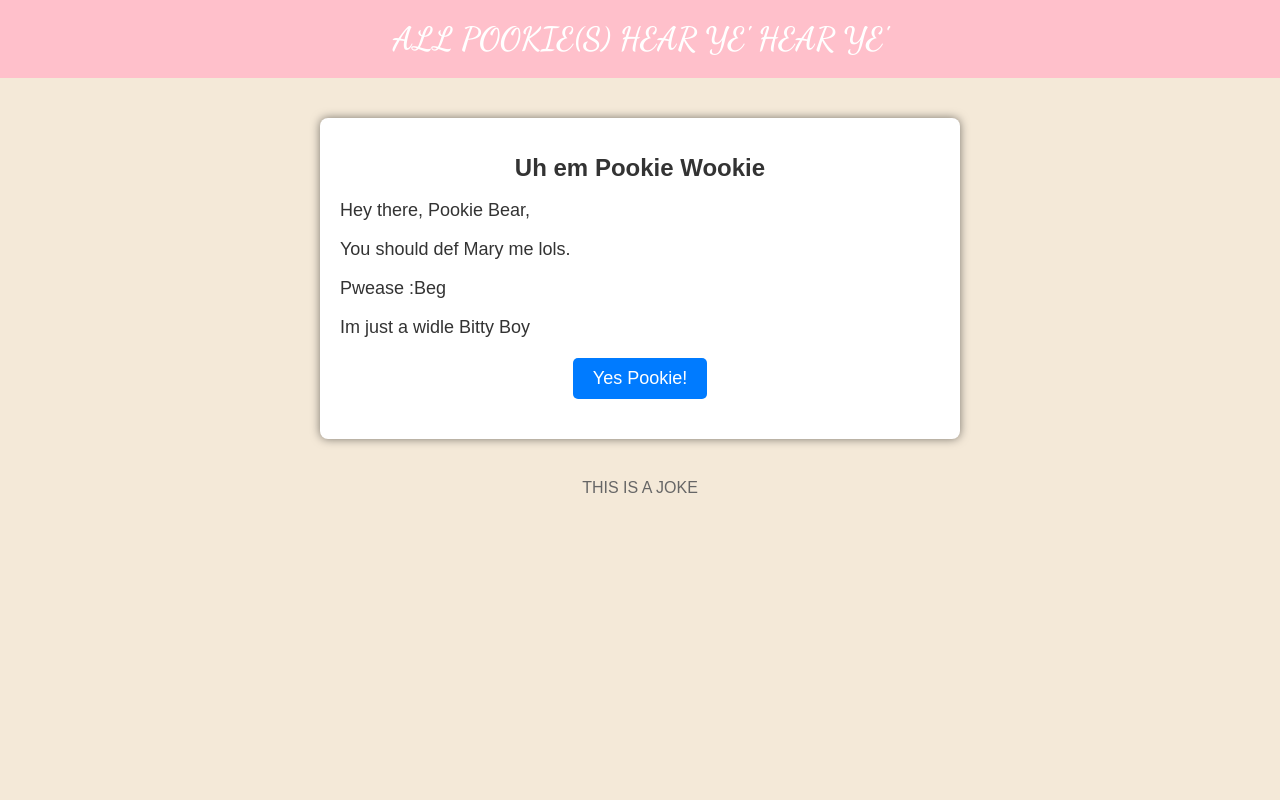
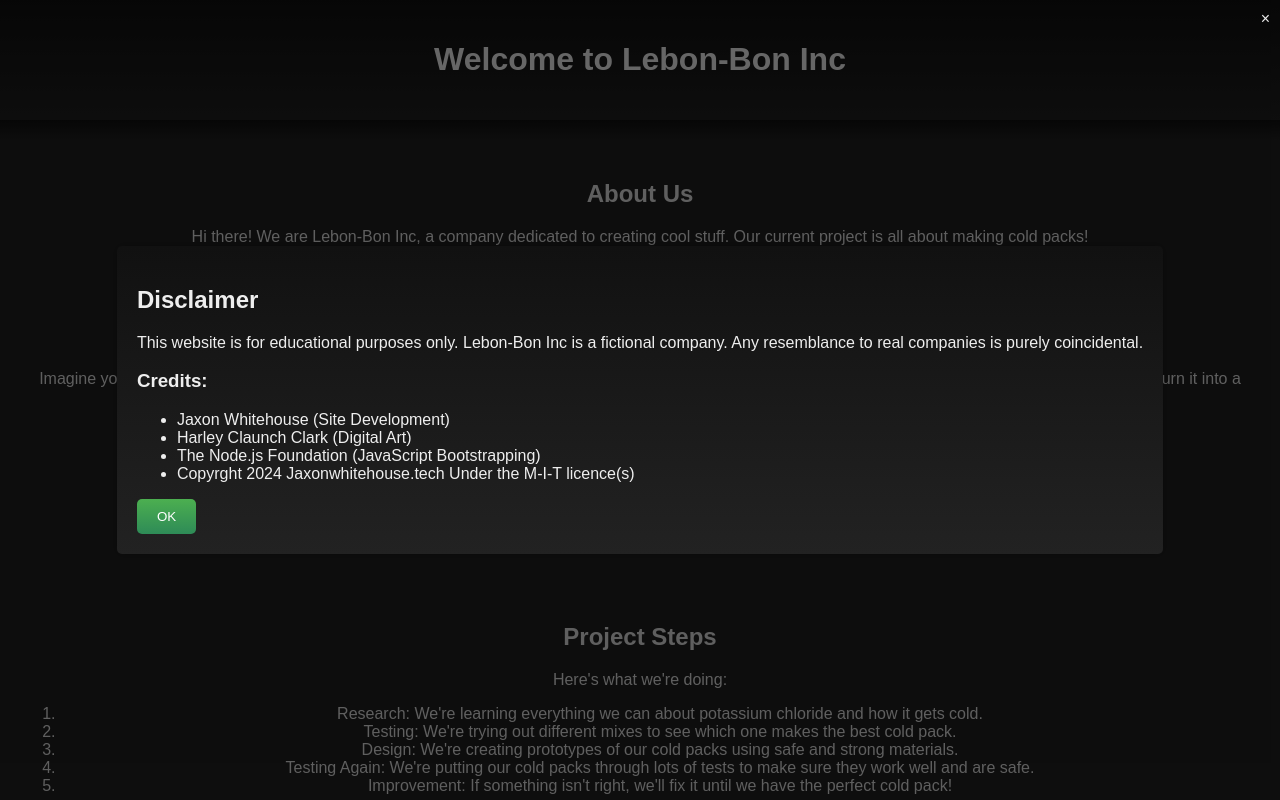
Before and after one commit to BRuveUSMC/freeartsupplies, a plain HTML site: page index.html in a window 1280 px wide. Shown: the top 800 px of the page. Drawn offline with Linux system fonts and the light colour scheme.

Commit message:
Update index.html

```diff
--- a/index.html
+++ b/index.html
@@ -1,99 +1,174 @@
+
 <!DOCTYPE html>
 <html lang="en">
 <head>
     <meta charset="UTF-8">
     <meta name="viewport" content="width=device-width, initial-scale=1.0">
-    <title>Will You Marry Me (In a Game)?</title>
-    <link href="https://fonts.googleapis.com/css2?family=Dancing+Script:wght@700&display=swap" rel="stylesheet">
+    <title>Lebon-Bon Inc: Hot Pack Project</title>
     <style>
-        body, html {
+        /* Your existing CSS styles */
+        /* Add your CSS styles here */
+        /* This is just a basic styling, feel free to customize */
+
+        body {
+            font-family: Arial, sans-serif;
             margin: 0;
             padding: 0;
-            width: 100%;
-            height: 100%;
-            background-color: #f4e9d8;
-            font-family: 'Arial', sans-serif;
+            background-color: #222; /* Set background color to dark */
+            color: #eee; /* Set text color to light */
         }
 
-        .header {
-            background-color: pink;
-            font-family: 'Dancing Script', cursive;
+        header {
+            background: linear-gradient(to bottom, #111, #222); /* Apply gradient */
             color: white;
-            text-align: center;
             padding: 20px;
-            font-size: 32px;
-        }
-
-        .container {
-            max-width: 600px;
-            margin: 40px auto;
-            background: white;
-            padding: 20px;
-            box-shadow: 0 0 10px rgba(0,0,0,0.5);
-            border-radius: 8px;
-        }
-
-        h1 {
-            font-size: 24px;
-            color: #333;
             text-align: center;
         }
 
-        p {
-            font-size: 18px;
-            color: #333;
+        nav {
+            background: linear-gradient(to bottom, #111, #222); /* Apply gradient */
+            color: white;
+            text-align: center;
+            padding: 10px;
         }
 
-        button {
-            display: block;
-            margin: 20px auto;
+        nav a {
+            color: white;
+            text-decoration: none;
+            margin: 0 10px;
+        }
+
+        nav a:hover {
+            text-decoration: underline;
+        }
+
+        section {
+            padding: 20px;
+            text-align: center;
+        }
+
+        footer {
+            background: linear-gradient(to bottom, #111, #222); /* Apply gradient */
+            color: white;
+            text-align: center;
+            padding: 10px;
+            position: fixed;
+            bottom: 0;
+            width: 100%;
+        }
+
+        .popup-overlay {
+            background: rgba(0, 0, 0, 0.6);
+            display: flex;
+            justify-content: center;
+            align-items: center;
+            position: fixed;
+            top: 0;
+            left: 0;
+            width: 100%;
+            height: 100%;
+            z-index: 999;
+        }
+
+        .popup-content {
+            background: linear-gradient(to bottom, #111, #222); /* Apply gradient */
+            padding: 20px;
+            border-radius: 5px;
+            box-shadow: 0 0 10px rgba(0, 0, 0, 0.3);
+        }
+
+        .popup-close {
+            position: absolute;
+            top: 10px;
+            right: 10px;
+            cursor: pointer;
+            color: #eee; /* Set text color to light */
+        }
+
+        .popup-ok-button {
             padding: 10px 20px;
-            font-size: 18px;
-            background-color: #007bff;
+            background: linear-gradient(to bottom, #4CAF50, #2E8B57); /* Apply gradient */
             color: white;
             border: none;
+            border-radius: 5px;
             cursor: pointer;
-            border-radius: 5px;
-            transition: background-color 0.3s;
         }
 
-        button:hover {
-            background-color: #0056b3;
+        .popup-ok-button:hover {
+            background: linear-gradient(to bottom, #45a049, #2E8B57); /* Apply gradient */
         }
 
-        .footer {
-            text-align: center;
-            margin-top: 40px;
-            font-size: 16px;
-            color: #666;
+    </style>
+    <script>
+        window.onload = function() {
+            var disclaimerPopup = document.getElementById('disclaimer-popup');
+            var disclaimerClose = document.getElementById('disclaimer-close');
+            var okButton = document.getElementById('ok-button');
+
+            disclaimerClose.onclick = function() {
+                disclaimerPopup.style.display = 'none';
+            }
+
+            okButton.onclick = function() {
+                disclaimerPopup.style.display = 'none';
+            }
         }
-    </style>
+    </script>
 </head>
 <body>
-    <div class="header">ALL POOKIE(S) HEAR YE' HEAR YE'</div>
-    <div class="container">
-        <h1>Uh em Pookie Wookie</h1>
-        <p>Hey there, Pookie Bear,</p>
-        <p>You should def Mary me lols.</p>
-        <p>Pwease :Beg</p>
-        <p>Im just a widle Bitty Boy</p>
-        <button id="proposalButton">Yes Pookie!</button>
+    <header>
+        <h1>Welcome to Lebon-Bon Inc</h1>
+    </header>
+    <nav>
+
+    </nav>
+    <section id="about">
+        <h2>About Us</h2>
+        <p>Hi there! We are Lebon-Bon Inc, a company dedicated to creating cool stuff. Our current project is all about making cold packs!</p>
+    </section>
+    <section id="overview">
+        <h2>Project Overview</h2>
+        <p>Imagine you have a magical substance that can make things super cold just by adding water. That's what we're exploring with potassium chloride! We want to turn it into a fantastic cold pack that helps when you get hurt.</p>
+    </section>
+    <section id="peak">
+        <h2>Message for Mrs. Peake</h2>
+        <p>Hey Mrs. Peake! This project took a lot of work, and we're hoping it's good enough for a great grade. We're giving it our best shot!</p>
+    </section>
+    <section id="steps">
+        <h2>Project Steps</h2>
+        <p>Here's what we're doing:</p>
+        <ol>
+            <li>Research: We're learning everything we can about potassium chloride and how it gets cold.</li>
+            <li>Testing: We're trying out different mixes to see which one makes the best cold pack.</li>
+            <li>Design: We're creating prototypes of our cold packs using safe and strong materials.</li>
+            <li>Testing Again: We're putting our cold packs through lots of tests to make sure they work well and are safe.</li>
+            <li>Improvement: If something isn't right, we'll fix it until we have the perfect cold pack!</li>
+        </ol>
+    </section>
+    <section id="gallery">
+        <h2>Gallery</h2>
+        <p>Check out some cool pictures of our project!</p>
+        <!-- Add your gallery images here -->
+        <!-- Example: <img src="image.jpg" alt="Image description"> -->
+    </section>
+
+    <!-- Disclaimer Popup -->
+    <div id="disclaimer-popup" class="popup-overlay">
+        <div class="popup-content">
+            <span id="disclaimer-close" class="popup-close">&times;</span>
+            <h2>Disclaimer</h2>
+            <p>This website is for educational purposes only. Lebon-Bon Inc is a fictional company. Any resemblance to real companies is purely coincidental.</p>
+            <h3>Credits:</h3>
+            <ul>
+                <li>Jaxon Whitehouse (Site Development)</li>
+                <li>Harley Claunch Clark (Digital Art)</li>
+                <li>The Node.js Foundation (JavaScript Bootstrapping)</li>
+<li>Copyrght 2024 Jaxonwhitehouse.tech Under the M-I-T licence(s)</li>
+                <!-- Add more project members as needed -->
+            </ul>
+            <button id="ok-button" class="popup-ok-button">OK</button>
+        </div>
     </div>
-    <footer class="footer">
-        THIS IS A JOKE
-    </footer>
-    <script src="https://cdn.jsdelivr.net/npm/canvas-confetti@1.4.0/dist/canvas-confetti.min.js"></script>
-    <script>
-        document.getElementById('proposalButton').addEventListener('click', function() {
-            canvasConfetti.create(document.body, {
-                resize: true,
-                useWorker: true
-            })({
-                particleCount: 150,
-                spread: 160,
-                origin: { y: 0.1 } // Adjust the origin to the top
-            });
-        });
-    </script>
+
 </body>
 </html>
```
